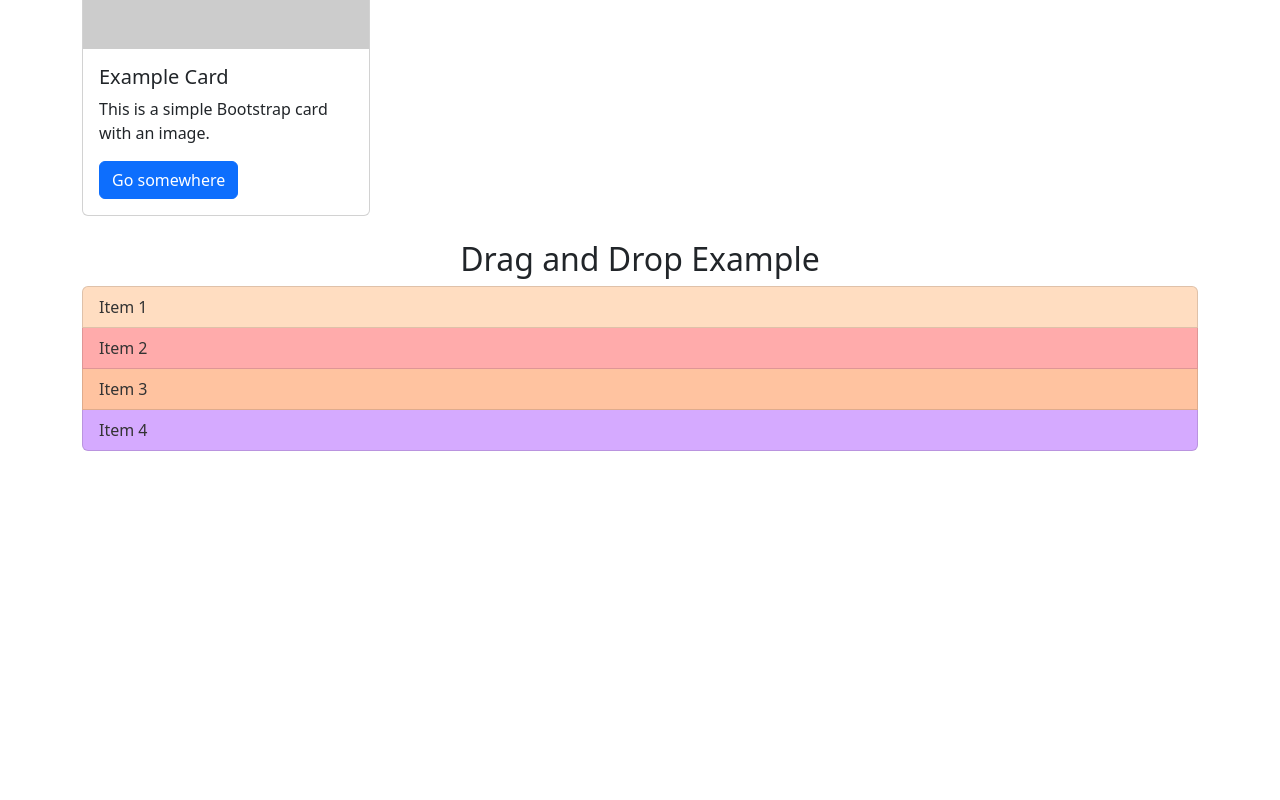
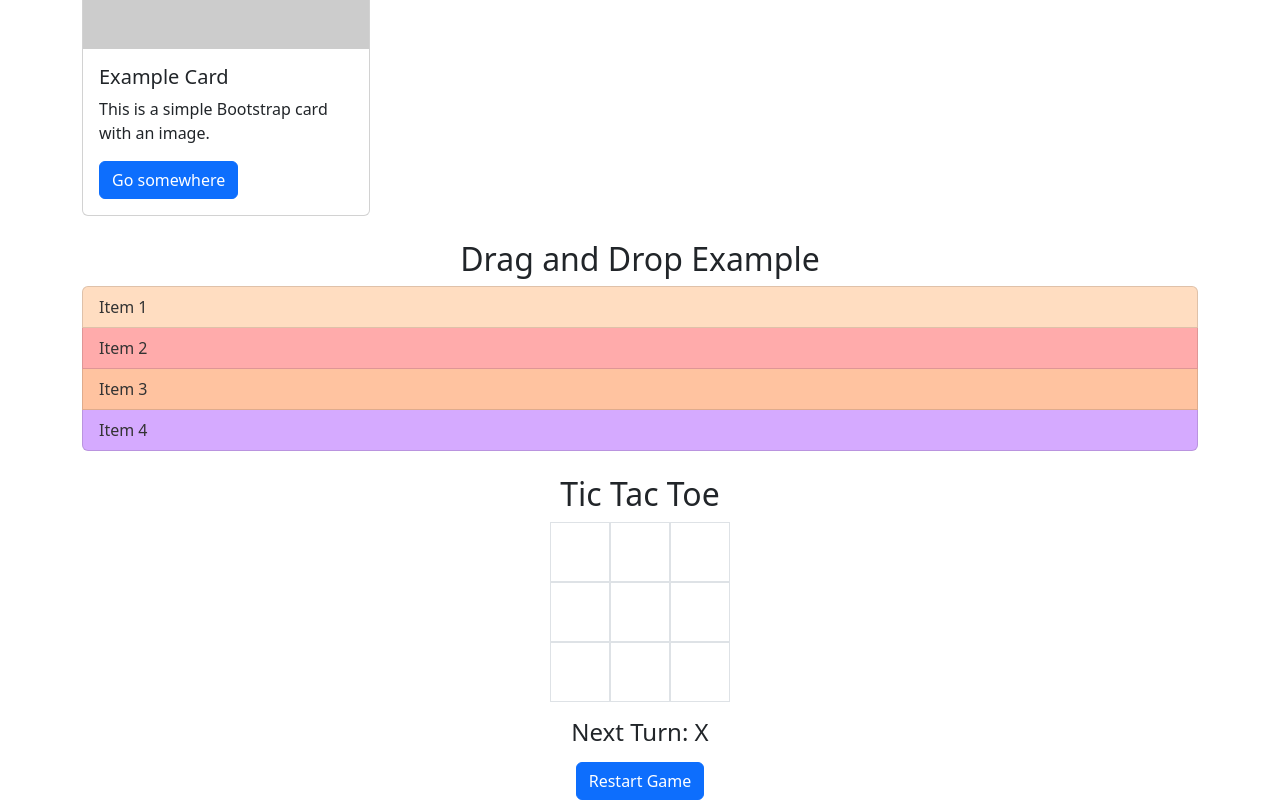
Before and after one commit to nirav-arsenaltech/react-app, a React (Vite) app: page / in a window 1280 px wide. Shown: the part 1181-1981 px from the top of the page. Before the commit the page ends 1632 px from the top, so only its background shows below. Built offline with nearby package versions, Linux system fonts and the light colour scheme.

Commit message:
implement TicTacToe game in react app example

```diff
--- a/src/App.tsx
+++ b/src/App.tsx
@@ -1,5 +1,5 @@
 import React from 'react';
-import { Message, Button, ItemList, Timer, ControlledForm, ToggleMode, DynamicStyleExample, CardExample ,DragAndDropExample} from './Message';
+import { Message, Button, ItemList, Timer, ControlledForm, ToggleMode, DynamicStyleExample, CardExample ,DragAndDropExample,TicTacToe} from './Message';
 
 function App() {
   return (
@@ -15,6 +15,7 @@ function App() {
       <DynamicStyleExample />
       <CardExample />
       <DragAndDropExample />
+      <TicTacToe />
 
     </div>
   );
--- a/src/Message.tsx
+++ b/src/Message.tsx
@@ -207,3 +207,94 @@ export function DragAndDropExample() {
       </div>
     );
   }
+
+  export function TicTacToe() {
+    const [board, setBoard] = useState(Array(9).fill(null));
+    const [isXTurn, setIsXTurn] = useState(true);
+    const [winner, setWinner] = useState<string | null>(null);
+
+    const winningCombinations = [
+      [0, 1, 2],
+      [3, 4, 5],
+      [6, 7, 8],
+      [0, 3, 6],
+      [1, 4, 7],
+      [2, 5, 8],
+      [0, 4, 8],
+      [2, 4, 6],
+    ];
+
+    const checkWinner = (currentBoard: string[]) => {
+      for (const combo of winningCombinations) {
+        const [a, b, c] = combo;
+        if (
+          currentBoard[a] &&
+          currentBoard[a] === currentBoard[b] &&
+          currentBoard[a] === currentBoard[c]
+        ) {
+          return currentBoard[a];
+        }
+      }
+      return null;
+    };
+
+    const handleCellClick = (index: number) => {
+      if (board[index] || winner) return;
+
+      const newBoard = [...board];
+      newBoard[index] = isXTurn ? 'X' : 'O';
+      setBoard(newBoard);
+
+      const gameWinner = checkWinner(newBoard);
+      if (gameWinner) {
+        setWinner(gameWinner);
+      } else if (newBoard.every((cell) => cell)) {
+        setWinner('Draw');
+      }
+
+      setIsXTurn(!isXTurn);
+    };
+
+    const resetGame = () => {
+      setBoard(Array(9).fill(null));
+      setIsXTurn(true);
+      setWinner(null);
+    };
+
+    return (
+      <div className="mt-4">
+        <h2 className="text-center">Tic Tac Toe</h2>
+        <div className="d-flex flex-wrap justify-content-center" style={{ width: '180px', margin: 'auto' }}>
+          {board.map((cell, index) => (
+            <div
+              key={index}
+              className="border d-flex align-items-center justify-content-center"
+              style={{
+                width: '60px',
+                height: '60px',
+                fontSize: '24px',
+                cursor: 'pointer',
+                backgroundColor: winner && cell ? '#d4edda' : '#fff',
+                color: winner && cell ? '#155724' : '#000',
+              }}
+              onClick={() => handleCellClick(index)}
+            >
+              {cell}
+            </div>
+          ))}
+        </div>
+        <div className="text-center mt-3">
+          {winner ? (
+            <h4 className="text-success">
+              {winner === 'Draw' ? 'It\'s a Draw!' : `Winner: ${winner}`}
+            </h4>
+          ) : (
+            <h4>Next Turn: {isXTurn ? 'X' : 'O'}</h4>
+          )}
+          <button className="btn btn-primary mt-2" onClick={resetGame}>
+            Restart Game
+          </button>
+        </div>
+      </div>
+    );
+  }
```
